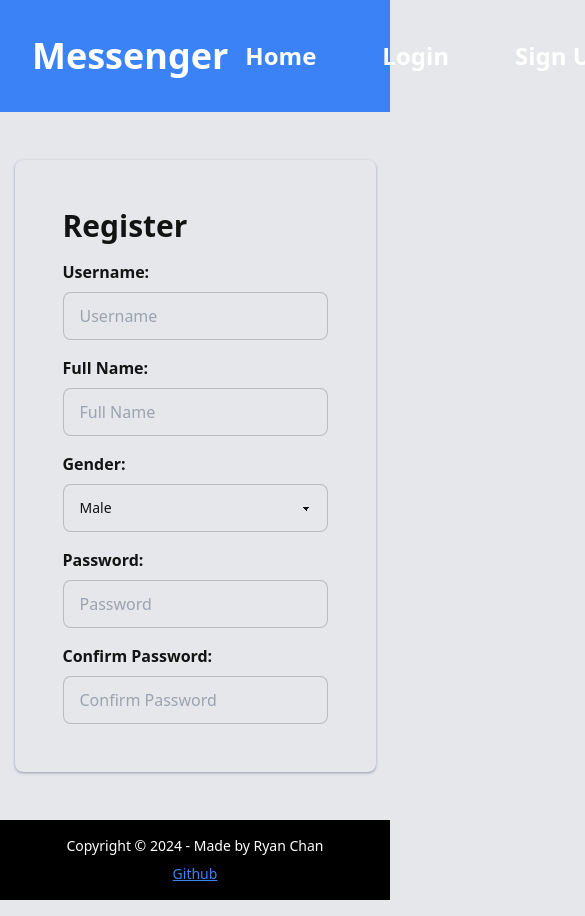
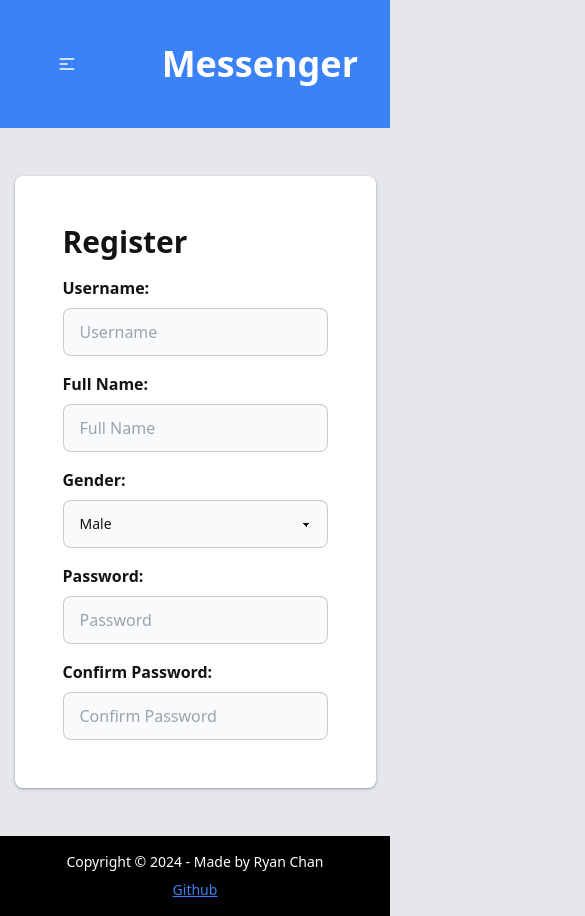
Before and after one commit to ryanwcchan/pern-chat-app, a React (Vite) app in the folder client/: page /signup in a window 390 px wide. Shown: the top 916 px of the page, 585 px wide, since content can reach past the window. Built offline with nearby package versions, Linux system fonts and the light colour scheme.

Commit message:
Update navbar and hero section colors Change input styling

```diff
--- a/client/src/components/Navbar.tsx
+++ b/client/src/components/Navbar.tsx
@@ -18,8 +18,32 @@ export default function Navbar() {
 
   return (
     <nav className="flex items-center justify-between w-full p-[2rem] navbar bg-neutral">
-      <div className="font-bold text-4xl text-white">Messenger</div>
-      <ul className="flex gap-[2rem]">
+      <div className="navbar lg:hidden">
+        <div className="dropdown">
+          <div
+            tabIndex={0}
+            role="button"
+            className="btn btn-ghost lg:hidden text-white"
+          >
+            <svg
+              xmlns="http://www.w3.org/2000/svg"
+              className="h-5 w-5"
+              fill="none"
+              viewBox="0 0 24 24"
+              stroke="currentColor"
+            >
+              <path
+                strokeLinecap="round"
+                strokeLinejoin="round"
+                strokeWidth="2"
+                d="M4 6h16M4 12h8m-8 6h16"
+              />
+            </svg>
+          </div>
+          <ul
+            tabIndex={0}
+            className="menu menu-sm dropdown-content bg-info rounded-box z-[1] mt-3 w-52 p-2 shadow"
+          >
             {navItems.map((item) => (
               <Link
                 to={item.link}
@@ -30,6 +54,22 @@ export default function Navbar() {
               </Link>
             ))}
           </ul>
+        </div>
+      </div>
+      <div className="font-bold text-4xl text-white">Messenger</div>
+      <div className="navbar-end hidden lg:flex">
+        <ul className="menu menu-horizontal">
+          {navItems.map((item) => (
+            <Link
+              to={item.link}
+              className="font-bold text-2xl text-white btn btn-ghost"
+              key={item.link}
+            >
+              <li>{item.label}</li>
+            </Link>
+          ))}
+        </ul>
+      </div>
     </nav>
   );
 }
--- a/client/src/pages/Home.tsx
+++ b/client/src/pages/Home.tsx
@@ -11,13 +11,13 @@ export default function Home() {
     >
       <div className="hero-overlay bg-opacity-60"></div>
       <div className="hero-content text-neutral-content text-center">
-        <div className="max-w-md glass p-[3rem] rounded-lg">
+        <div className="max-w-md glass p-[3rem] rounded-lg bg-primary">
           <h1 className="mb-5 text-5xl font-bold">Chat with your friends</h1>
           <p className="mb-5">
             Send messages, share memories, and stay close with the people who
             matter most.
           </p>
-          <button className="btn btn-primary">
+          <button className="btn btn-info">
             <Link to={"/login"}>Start chatting</Link>
           </button>
         </div>
--- a/client/src/pages/Login.tsx
+++ b/client/src/pages/Login.tsx
@@ -3,10 +3,10 @@ import React from "react";
 export default function Login() {
   return (
     <div className="m-[3rem] flex flex-col justify-center items-center min-h-[70vh]">
-      <div className="flex flex-col gap-4 p-[3rem] rounded-lg shadow shadow-gray-400">
+      <div className="flex flex-col gap-4 p-[3rem] rounded-lg shadow shadow-gray-400 bg-white">
         <h1 className="text-3xl font-semibold">Login</h1>
         <form className="flex flex-col gap-4">
-          <label className="input input-bordered flex items-center gap-2">
+          <label className="input input-bordered flex items-center gap-2 bg-gray-50">
             <svg
               xmlns="http://www.w3.org/2000/svg"
               viewBox="0 0 16 16"
@@ -17,7 +17,7 @@ export default function Login() {
             </svg>
             <input type="text" className="grow" placeholder="Username" />
           </label>
-          <label className="input input-bordered flex items-center gap-2">
+          <label className="input input-bordered flex items-center gap-2 bg-gray-50">
             <svg
               xmlns="http://www.w3.org/2000/svg"
               viewBox="0 0 16 16"
--- a/client/src/pages/Signup.tsx
+++ b/client/src/pages/Signup.tsx
@@ -3,14 +3,14 @@ import React from "react";
 export default function Signup() {
   return (
     <div className="m-[3rem] flex flex-col justify-center items-center min-h-[70vh]">
-      <div className="flex flex-col gap-4 p-[3rem] rounded-lg shadow shadow-gray-400">
+      <div className="flex flex-col gap-4 p-[3rem] rounded-lg shadow shadow-gray-400 bg-white">
         <h1 className="text-3xl font-semibold">Register</h1>
         <form className="flex flex-col gap-4">
           <div className="flex flex-col gap-2">
             <label className="font-semibold">Username:</label>
             <input
               type="text"
-              className="input input-bordered grow"
+              className="input input-bordered grow bg-gray-50"
               placeholder="Username"
               name="username"
               required
@@ -20,7 +20,7 @@ export default function Signup() {
             <label className="font-semibold">Full Name:</label>
             <input
               type="text"
-              className="input input-bordered grow"
+              className="input input-bordered grow bg-gray-50"
               placeholder="Full Name"
               name="fullName"
               required
@@ -28,7 +28,10 @@ export default function Signup() {
           </div>
           <div className="flex flex-col gap-2">
             <label className="font-semibold">Gender:</label>
-            <select className="select select-bordered w-full max-w-xs" required>
+            <select
+              className="select select-bordered w-full max-w-xs bg-gray-50"
+              required
+            >
               <option disabled defaultValue={"Select Gender"}>
                 Select Gender
               </option>
@@ -40,7 +43,7 @@ export default function Signup() {
             <label className="font-semibold">Password:</label>
             <input
               type="password"
-              className="input input-bordered grow"
+              className="input input-bordered grow bg-gray-50"
               placeholder="Password"
               name="password"
               required
@@ -50,7 +53,7 @@ export default function Signup() {
             <label className="font-semibold">Confirm Password:</label>
             <input
               type="password"
-              className="input input-bordered grow"
+              className="input input-bordered grow bg-gray-50"
               placeholder="Confirm Password"
               name="confirmPassword"
               required
```
Lines whose indentation alone changed are shown as unchanged.
